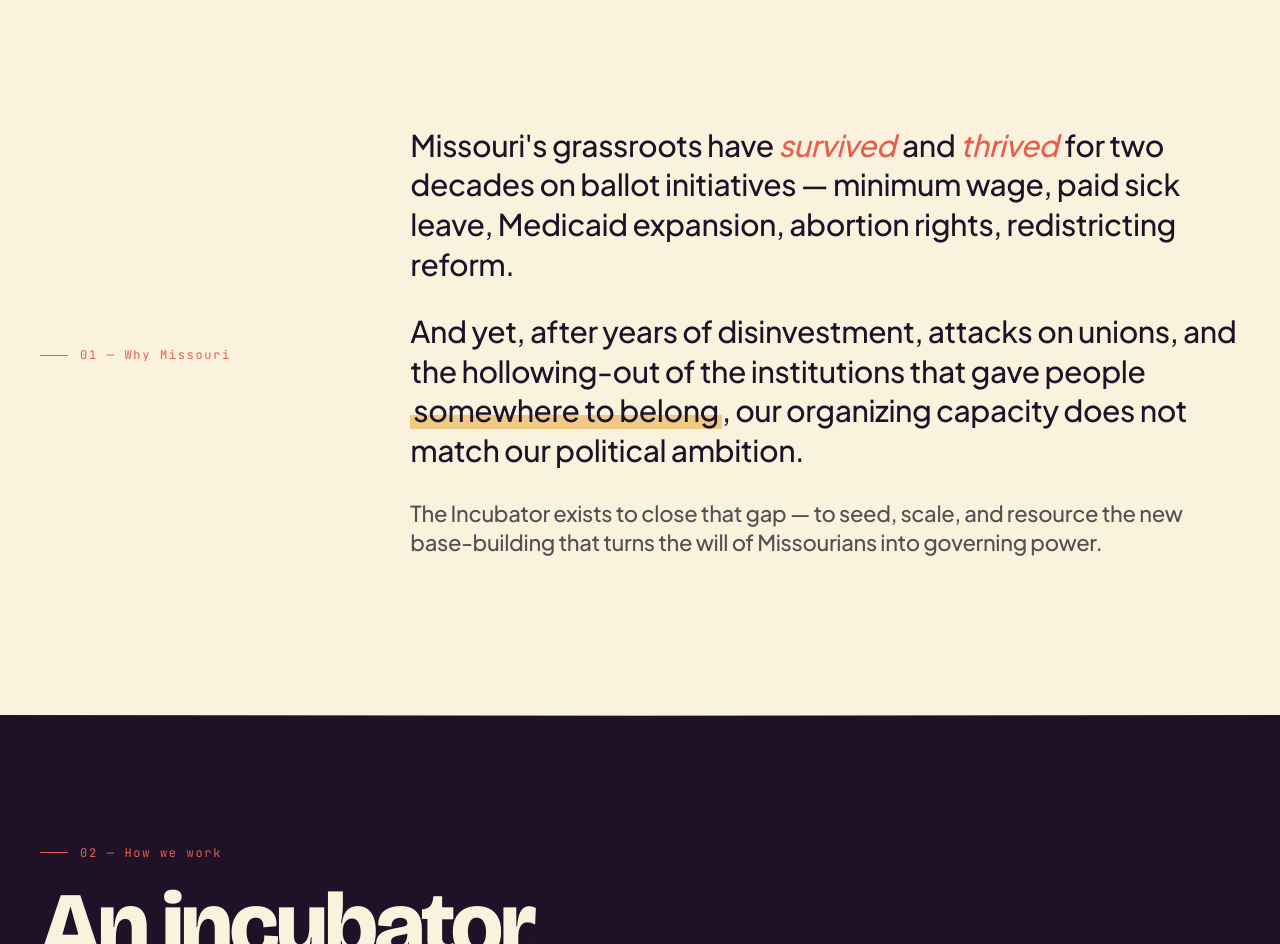
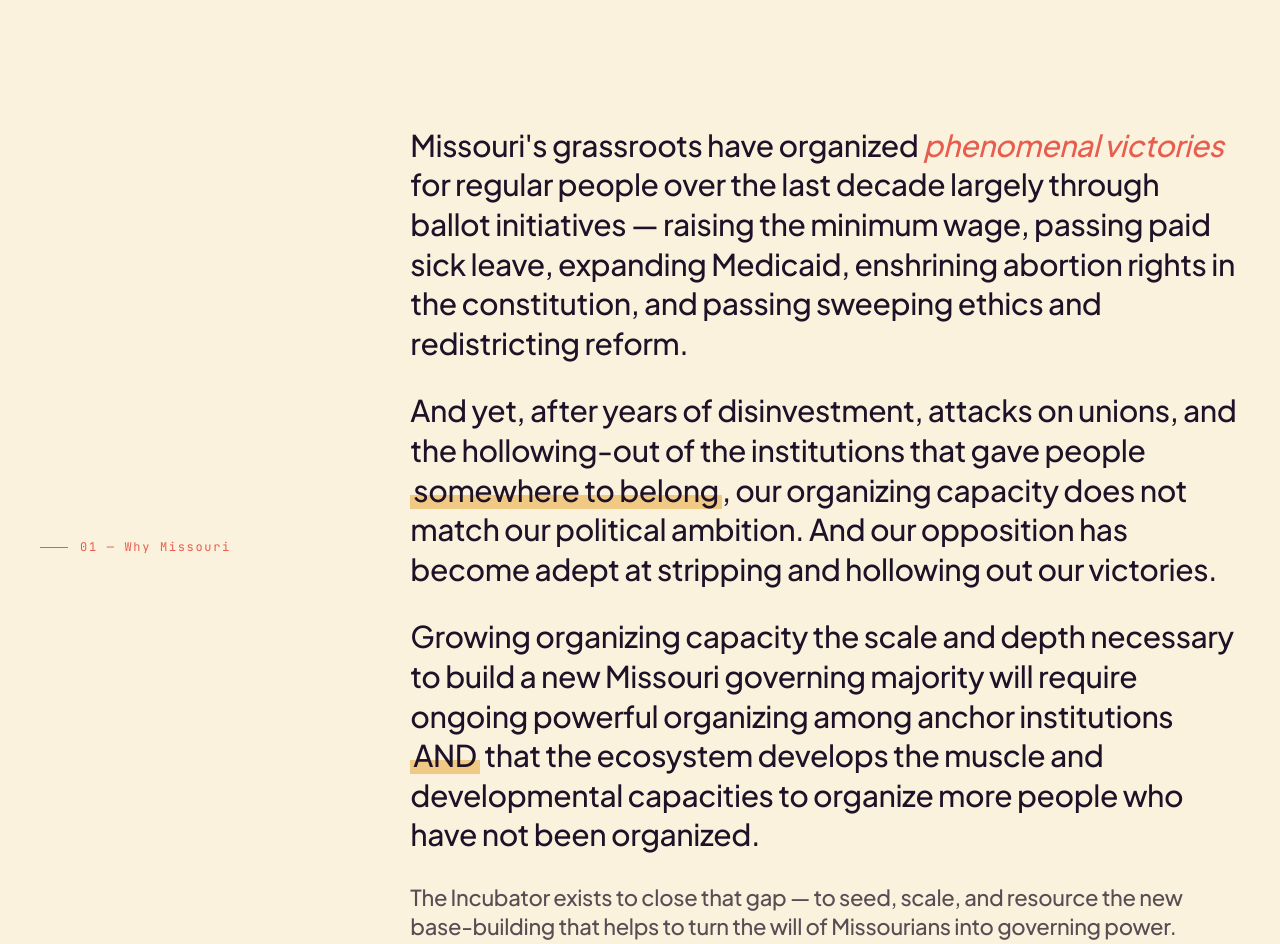
Before and after one commit to lizmckenna/missouri-organizing-incubator, a plain HTML site: page index.html in a window 1280 px wide. Shown: the part 980-1924 px from the top of the page. Drawn offline with nearby package versions, Linux system fonts and the light colour scheme.

Commit message:
Update Why Missouri + Year of No copy per content doc
- Why Missouri: rewrite with Molly's updated 4-paragraph version
  (phenomenal victories framing, opposition hollowing-out line, new
  paragraph on growing capacity at scale, slight tweak to closer)
- Year of No quote: add "archetype nonprofit" qualifier on 501c structures

Co-Authored-By: Claude Opus 4.7 (1M context) <noreply@anthropic.com>

```diff
--- a/index.html
+++ b/index.html
@@ -649,9 +649,10 @@
   <div class="why-grid">
     <div class="section-label">01 — Why Missouri</div>
     <div class="why-body">
-      <p>Missouri's grassroots have <em>survived</em> and <em>thrived</em> for two decades on ballot initiatives — minimum wage, paid sick leave, Medicaid expansion, abortion rights, redistricting reform.</p>
-      <p>And yet, after years of disinvestment, attacks on unions, and the hollowing-out of the institutions that gave people <strong>somewhere to belong</strong>, our organizing capacity does not match our political ambition.</p>
-      <p>The Incubator exists to close that gap — to seed, scale, and resource the new base-building that turns the will of Missourians into governing power.</p>
+      <p>Missouri's grassroots have organized <em>phenomenal victories</em> for regular people over the last decade largely through ballot initiatives — raising the minimum wage, passing paid sick leave, expanding Medicaid, enshrining abortion rights in the constitution, and passing sweeping ethics and redistricting reform.</p>
+      <p>And yet, after years of disinvestment, attacks on unions, and the hollowing-out of the institutions that gave people <strong>somewhere to belong</strong>, our organizing capacity does not match our political ambition. And our opposition has become adept at stripping and hollowing out our victories.</p>
+      <p>Growing organizing capacity the scale and depth necessary to build a new Missouri governing majority will require ongoing powerful organizing among anchor institutions <strong>AND</strong> that the ecosystem develops the muscle and developmental capacities to organize more people who have not been organized.</p>
+      <p>The Incubator exists to close that gap — to seed, scale, and resource the new base-building that helps to turn the will of Missourians into governing power.</p>
     </div>
   </div>
 </section>
@@ -833,7 +834,7 @@
     </div>
 
     <div class="quote-block">
-      <blockquote>"Cultivating the depth, breadth, and strength of organizing necessary to build enough power to win and govern in Missouri will require new things — including imagination and experimentation beyond the confines of 501c structures."</blockquote>
+      <blockquote>"Cultivating the depth, breadth, and strength of organizing necessary to build enough power to win and govern in Missouri will require new things — including imagination and experimentation beyond the confines of archetype nonprofit 501c structures."</blockquote>
       <cite>— Launch memo · April 2026</cite>
     </div>
   </div>
```
